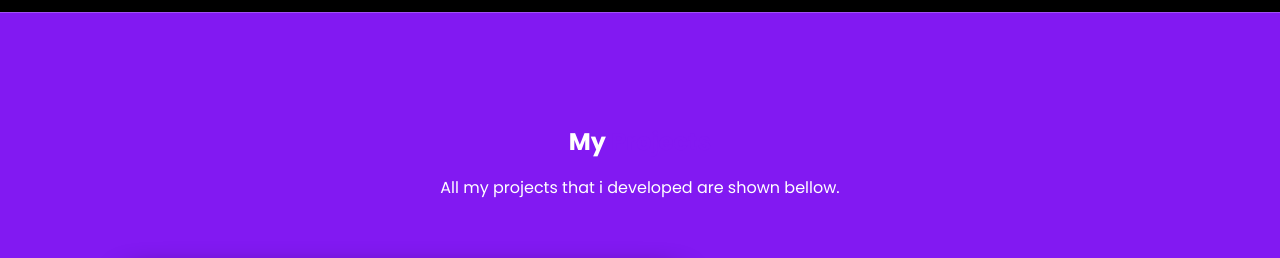
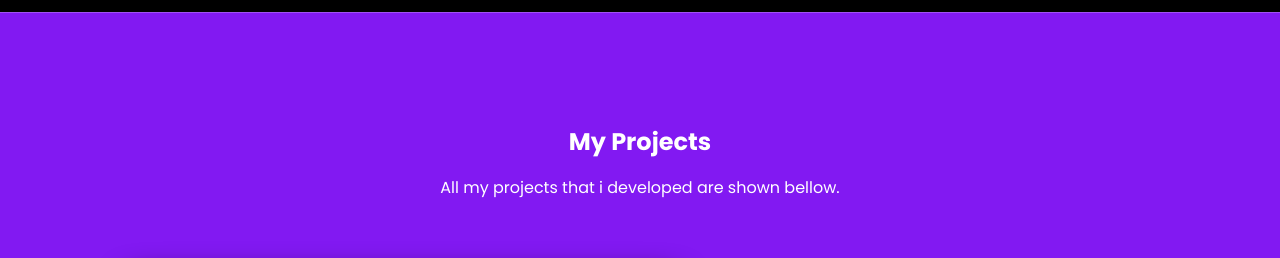
Before and after one commit to Soujanya2004/Personal_Website, a plain HTML site: page index.html in a window 1280 px wide. Shown: the part 3800-4058 px from the top of the page. Drawn offline with Linux system fonts and the light colour scheme.

Commit message:
Update index.html

```diff
--- a/index.html
+++ b/index.html
@@ -260,7 +260,7 @@
 
     <section id="work" class="work">
         <div class="container">
-            <h1 class="section-heading edu1" style="color: rgb(255, 255, 255) !important;" >My <span class="highlight">Projects</span></h1>
+            <h1 class="section-heading edu1" style="color: rgb(255, 255, 255) !important;" >My <span class="highlight" style="color: rgb(255, 255, 255) !important;">Projects</span></h1>
             <p class="edu2" style="color: rgb(255, 255, 255) !important;">All my projects that i developed are shown bellow.</p>
             <div class="project-wrapper-card">
 
```
